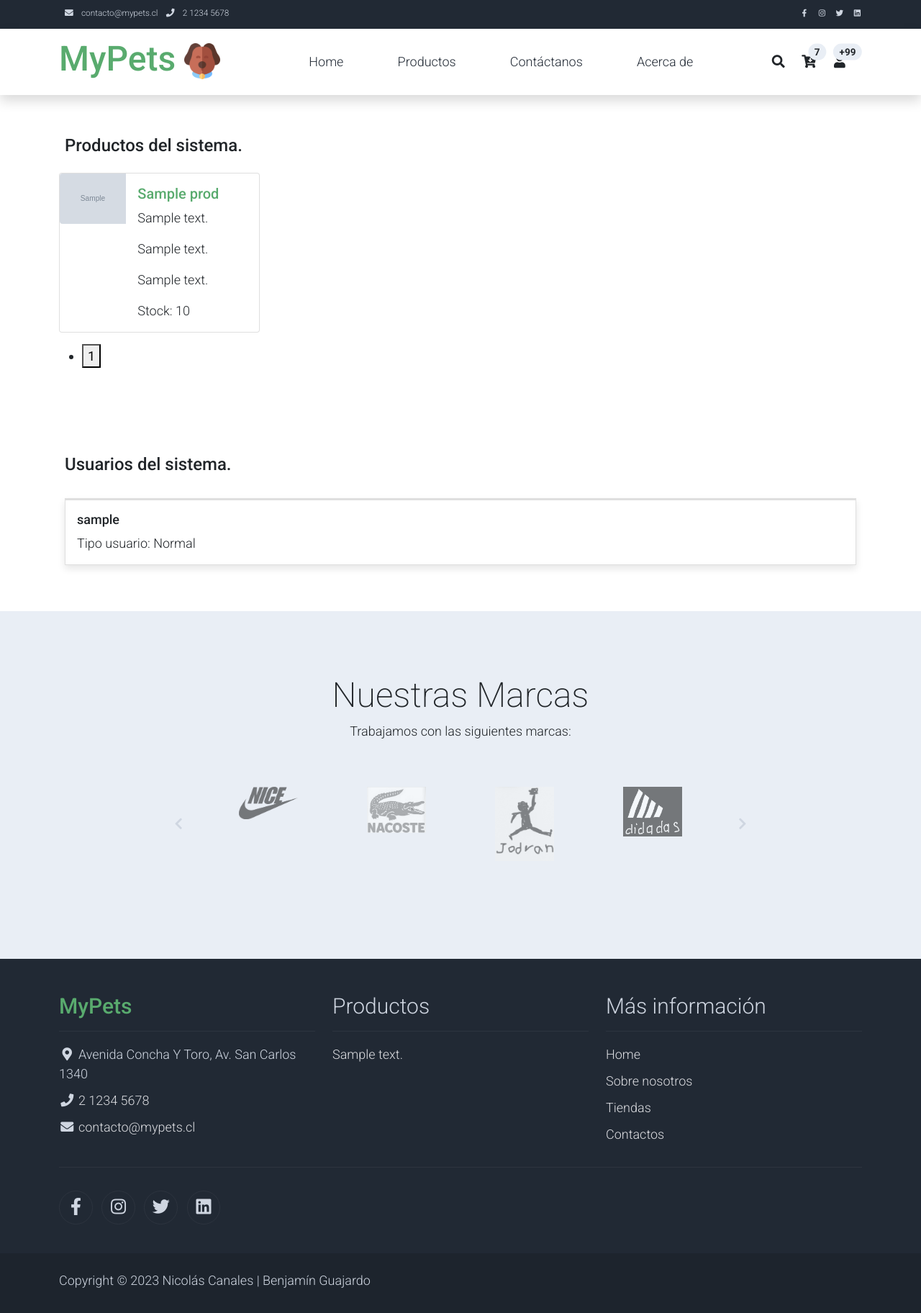
After one commit to benguajardo/MyPets, a Django app: template core/templates/core/administracion.html in a window 1280 px wide. The commit adds this page. Shown: the whole page at 72% size. Run offline with Django 3.2, Linux system fonts and the light colour scheme; the template is opened without the code that fills it: most values are stand-ins (such as "Sample title", 1, 10 or a date in 2020); grey boxes marked "Sample" are stand-in pictures; some libraries are stand-ins or nearby versions.

Commit message:
avance 19/06

```diff
--- a/MyPets/settings.py
+++ b/MyPets/settings.py
@@ -45,6 +45,7 @@
     'core.user',
     'rest_framework',
     'paypalcheckoutsdk',
+
 ]
 
 MIDDLEWARE = [
--- a/core/admin.py
+++ b/core/admin.py
@@ -16,3 +16,6 @@
 admin.site.register(Producto, ProductoAdmin)
 admin.site.register(CarritoProducto)
 admin.site.register(CarritoCliente)
+admin.site.register(Boleta)
+admin.site.register(EstadoDespacho)
+admin.site.register(DespachoCliente)
--- a/core/serializers.py
+++ b/core/serializers.py
@@ -24,4 +24,8 @@
         model = Mascota
         fields = '__all__'
 
+class UserSerializers(serializers.ModelSerializer):
+    class Meta:
+        model = User
+        fields = '__all__'
 #SERIALIZER - VIEWSET - URL
--- /dev/null
+++ b/core/templates/core/administracion.html
@@ -0,0 +1,164 @@
+{% extends 'core/base.html' %}
+{% load static %}
+{% load humanize %}
+{% block contenido %}
+
+    <!-- Modal -->
+    <div class="modal fade bg-white" id="templatemo_search" tabindex="-1" role="dialog" aria-labelledby="exampleModalLabel" aria-hidden="true">
+        <div class="modal-dialog modal-lg" role="document">
+            <div class="w-100 pt-1 mb-5 text-right">
+                <button type="button" class="btn-close" data-bs-dismiss="modal" aria-label="Close"></button>
+            </div>
+            <form action="" method="get" class="modal-content modal-body border-0 p-0">
+                <div class="input-group mb-2">
+                    <input type="text" class="form-control" id="inputModalSearch" name="q" placeholder="Search ...">
+                    <button type="submit" class="input-group-text bg-success text-light">
+                        <i class="fa fa-fw fa-search text-white"></i>
+                    </button>
+                </div>
+            </form>
+        </div>
+    </div>
+
+
+
+    <!-- Open Content -->
+    <section class="py-5">
+        <div class="container">
+            <div class="row text-left p-2 pb-3">
+                <h4>Productos del sistema.</h4>
+            </div>
+
+            <!--Start Carousel Wrapper-->
+            <div id="carousel-related-product">
+                {% for prod in listaproductos %}
+                <div class="card mb-3" style="max-width: 540px;">
+                    <div class="row g-0">
+                      <div class="col-md-4">
+                        {% if prod.stock > 0 %}
+                            {% if prod.imagen %}
+                            <img src="{{ prod.imagen }}" class="img-fluid rounded-start" alt="...">
+                            {% else %}
+                            <img src="{% static 'core/img/Default2.png' %}" class="img-fluid rounded-start" alt="...">
+                            {% endif %}
+                        {% else %}
+                            {% if prod.imagen %}
+                            <img src="{{ prod.imagen }}" style="filter: grayscale();" class="img-fluid rounded-start" alt="...">
+                            {% else %}
+                            <img src="{% static 'core/img/Default2.png' %}" class="img-fluid rounded-start" alt="...">
+                            {% endif %}
+                        {% endif %}
+                      </div>
+                      <div class="col-md-8">
+                        <div class="card-body">
+                            {% if prod.stock > 0 %}
+                            <h5 class="card-title text-success">{{ prod.nombre }}</h5>
+                            {% else %}
+                            <h5 class="card-title text-danger" style="text-decoration: line-through;">{{ prod.nombre }}</h5>
+                            {% endif %}
+                            <p p class="card-text">{{ prod.descripcion }}</p>
+                            <p p class="card-text">{{ prod.tipo.descripcion }}</p>
+                            <p p class="card-text">{{ prod.marca.descripcion }}</p>
+                            {% if prod.stock == 0 %}
+                            <p class="card-text"><small style="color: red; font-weight: bold; ">Sin stock</small></p>
+                            {% else %}
+                            <p class="card-text">Stock: {{ prod.stock }}</p>
+                            {% endif %}
+                        </div>
+                      </div>
+                    </div>
+                  </div>
+                {% endfor %}
+            </div>
+        </div>
+    </section>
+    <!-- Close Content -->
+
+    <!-- Start Article -->
+    <section class="py-5">
+        <div class="container">
+            <div class="row text-left p-2 pb-3">
+                <h4>Usuarios del sistema.</h4>
+            </div>
+
+            <!--Start Carousel Wrapper-->
+            <div id="carousel-related-product">
+                {% for usuario in listausuarios %}
+                <div class="p-2 pb-3">
+                    <div class="product-wap card rounded-0">
+                        <div class="card rounded-0">
+                            <div class="card-img-overlay rounded-0 product-overlay d-flex align-items-center justify-content-center">
+                                <ul class="list-unstyled">
+                                    <li><a class="btn btn-success text-white" href="shop-single.html"><i class="far fa-heart">Modificar</i></a></li>
+                                </ul>
+                            </div>
+                        </div>
+                        <div class="card-body">
+                            <h1 href="" class="h3 text-decoration-none">{{ usuario.username }}</h1>
+                            <ul class="w-100 list-unstyled d-flex justify-content-between mb-0">
+                                {% if user.suscrito == True%}
+                                <li>
+                                    Tipo usuario: Premium
+                                </li>
+                                {% else %}
+                                <li>
+                                    Tipo usuario: Normal
+                                </li>
+                                {% endif %}
+                            </ul>
+                        </div>
+                    </div>
+                </div>
+                {% endfor %}
+            </div>
+
+
+        </div>
+    </section>
+    <!-- End Article -->
+
+
+    {% endblock %}
+    <!-- Start Script -->
+    <script src="assets/js/jquery-1.11.0.min.js"></script>
+    <script src="assets/js/jquery-migrate-1.2.1.min.js"></script>
+    <script src="assets/js/bootstrap.bundle.min.js"></script>
+    <script src="assets/js/templatemo.js"></script>
+    <script src="assets/js/custom.js"></script>
+    <!-- End Script -->
+    {% block script %}
+    <!-- Start Slider Script -->
+    <script src="assets/js/slick.min.js"></script>
+    <script>
+        $('#carousel-related-product').slick({
+            infinite: true,
+            arrows: false,
+            slidesToShow: 4,
+            slidesToScroll: 3,
+            dots: true,
+            responsive: [{
+                    breakpoint: 1024,
+                    settings: {
+                        slidesToShow: 3,
+                        slidesToScroll: 3
+                    }
+                },
+                {
+                    breakpoint: 600,
+                    settings: {
+                        slidesToShow: 2,
+                        slidesToScroll: 3
+                    }
+                },
+                {
+                    breakpoint: 480,
+                    settings: {
+                        slidesToShow: 2,
+                        slidesToScroll: 3
+                    }
+                }
+            ]
+        });
+    </script>
+    <!-- End Slider Script -->
+    {% endblock %}
--- a/core/templates/core/base.html
+++ b/core/templates/core/base.html
@@ -34,7 +34,7 @@
                 </div>
                 <div>
                     <a class="text-light" href="https://fb.com/templatemo" target="_blank" rel="sponsored"><i class="fab fa-facebook-f fa-sm fa-fw me-2"></i></a>
-                    <a class="text-light" href="https://www.instagram.com/" target="_blank"><i class="fab fa-instagram fa-sm fa-fw me-2"></i></a>
+                    <a class="text-light" href="https://www.instagram.com/mypets.tienda/" target="_blank"><i class="fab fa-instagram fa-sm fa-fw me-2"></i></a>
                     <a class="text-light" href="https://twitter.com/" target="_blank"><i class="fab fa-twitter fa-sm fa-fw me-2"></i></a>
                     <a class="text-light" href="https://www.linkedin.com/" target="_blank"><i class="fab fa-linkedin fa-sm fa-fw"></i></a>
                 </div>
@@ -72,6 +72,11 @@
                         <li class="nav-item">
                             <a class="nav-link" href="{% url 'about' %}">Acerca de</a>
                         </li>
+                        {% if user.superuser == True %}
+                        <li class="nav-item">
+                            <a class="nav-link" href="{% url 'administracion' %}">Administración</a>
+                        </li>
+                        {% endif %}
                     </ul>
                 </div>
                 <div class="navbar align-self-center d-flex">
@@ -227,7 +232,7 @@
                             <a class="text-light text-decoration-none" target="_blank" href="http://facebook.com/"><i class="fab fa-facebook-f fa-lg fa-fw"></i></a>
                         </li>
                         <li class="list-inline-item border border-light rounded-circle text-center">
-                            <a class="text-light text-decoration-none" target="_blank" href="https://www.instagram.com/"><i class="fab fa-instagram fa-lg fa-fw"></i></a>
+                            <a class="text-light text-decoration-none" target="_blank" href="https://www.instagram.com/mypets.tienda/"><i class="fab fa-instagram fa-lg fa-fw"></i></a>
                         </li>
                         <li class="list-inline-item border border-light rounded-circle text-center">
                             <a class="text-light text-decoration-none" target="_blank" href="https://twitter.com/"><i class="fab fa-twitter fa-lg fa-fw"></i></a>
@@ -236,13 +241,6 @@
                             <a class="text-light text-decoration-none" target="_blank" href="https://www.linkedin.com/"><i class="fab fa-linkedin fa-lg fa-fw"></i></a>
                         </li>
                     </ul>
-                </div>
-                <div class="col-auto">
-                    <label class="sr-only" for="subscribeEmail">Email address</label>
-                    <div class="input-group mb-2">
-                        <input type="text" class="form-control bg-dark border-light" id="subscribeEmail" placeholder="Email address">
-                        <div class="input-group-text btn-success text-light">Subscribe</div>
-                    </div>
                 </div>
             </div>
         </div>
--- a/core/templates/core/shop.html
+++ b/core/templates/core/shop.html
@@ -96,7 +96,7 @@
                                 </a>
                                 {% else %}
                                 <a href="">
-                                    <img class="card-img rounded-0 img-fluid" style="height: 250px;" src="{% static 'core/img/Default.png' %}">
+                                    <img class="card-img rounded-0 img-fluid" style="height: 250px;" src="{% static 'core/img/Default2.png' %}">
                                 </a>
                                 {% endif %}
                                 <div class="card-img-overlay rounded-0 product-overlay d-flex align-items-center justify-content-center">
--- a/core/urls.py
+++ b/core/urls.py
@@ -7,6 +7,7 @@
 router.register('tipoproductos', TipoProductoViewset)
 router.register('marcaproductos', MarcaViewset)
 router.register('mascotaproductos', MascotaViewset)
+router.register('usuarios', UserViewset)
 
 urlpatterns = [
     # API
@@ -18,6 +19,9 @@
     path('contact/',contact, name="contact"),
     path('about/',about, name="about"),
     path('api/', include(router.urls)),
+    path('administracion/', administracion, name="administracion"),
+    path('login/', login, name="login"),
+
     # path('productos.html', productos, name="productos"),
     # path('productosapi/', productosapi, name="productosapi"),
     # path('descripcion.html', descripcion, name="descripcion"),
```
Also changed, not shown: core/forms.py (+8 -0 lines), core/models.py (+12 -0 lines), core/templates/registration/login.html (added, +34 -0 lines), core/views.py (+17 -3 lines), core/migrations/0004_despachocliente_estadodespacho.py (added), core/static/core/img/Default.png (deleted), core/static/core/img/Default2.png (added), media/Jodran.jpg, media/Jodran_IYzsZiz.jpg (deleted).
